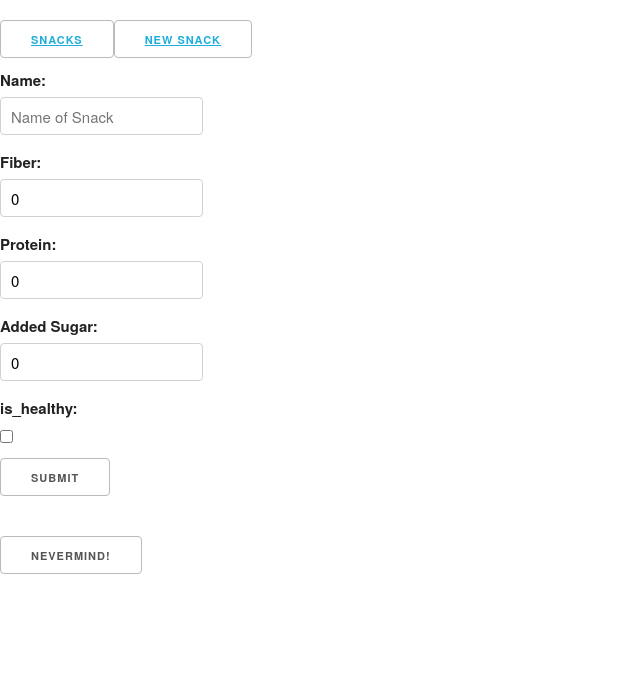
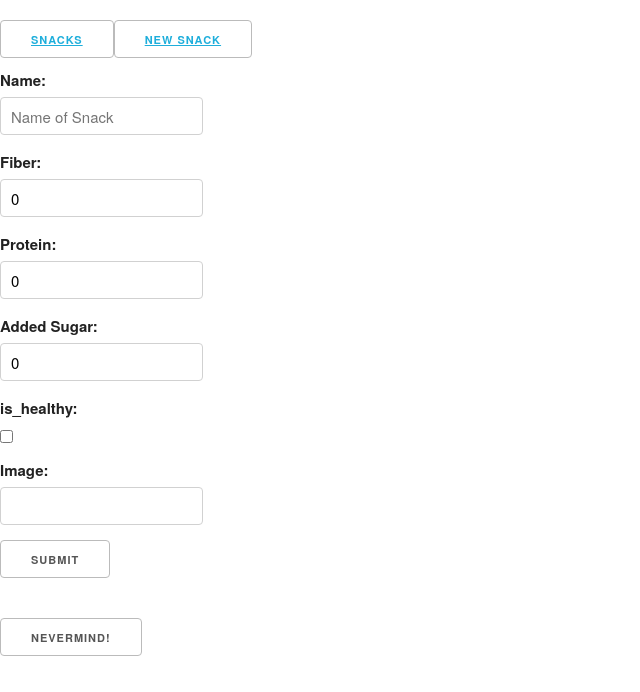
Before and after one commit to rosedurandisse/snack-a-log, a React (Create React App) app in the folder front-end/: page /snacks/new in a window 1280 px wide. Shown: the top 692 px of the page, without its empty margins (0-640 px from the left). Built offline with nearby package versions, Linux system fonts and the light colour scheme; no server answers.

Commit message:
Edit and Details working

```diff
--- a/front-end/src/Components/NewSnackForm.js
+++ b/front-end/src/Components/NewSnackForm.js
@@ -92,6 +92,14 @@ function NewForm() {
           type="checkbox"
           onChange={handleCheckboxChange}
         />
+        <label htmlFor="Image" for="image">Image:</label>
+        <input
+            id="image"
+            value={snack.image}
+            type="text"
+            onChange={handleTextChange}
+        />
+
         <br />
         <input type="submit" />
       </form>
```
